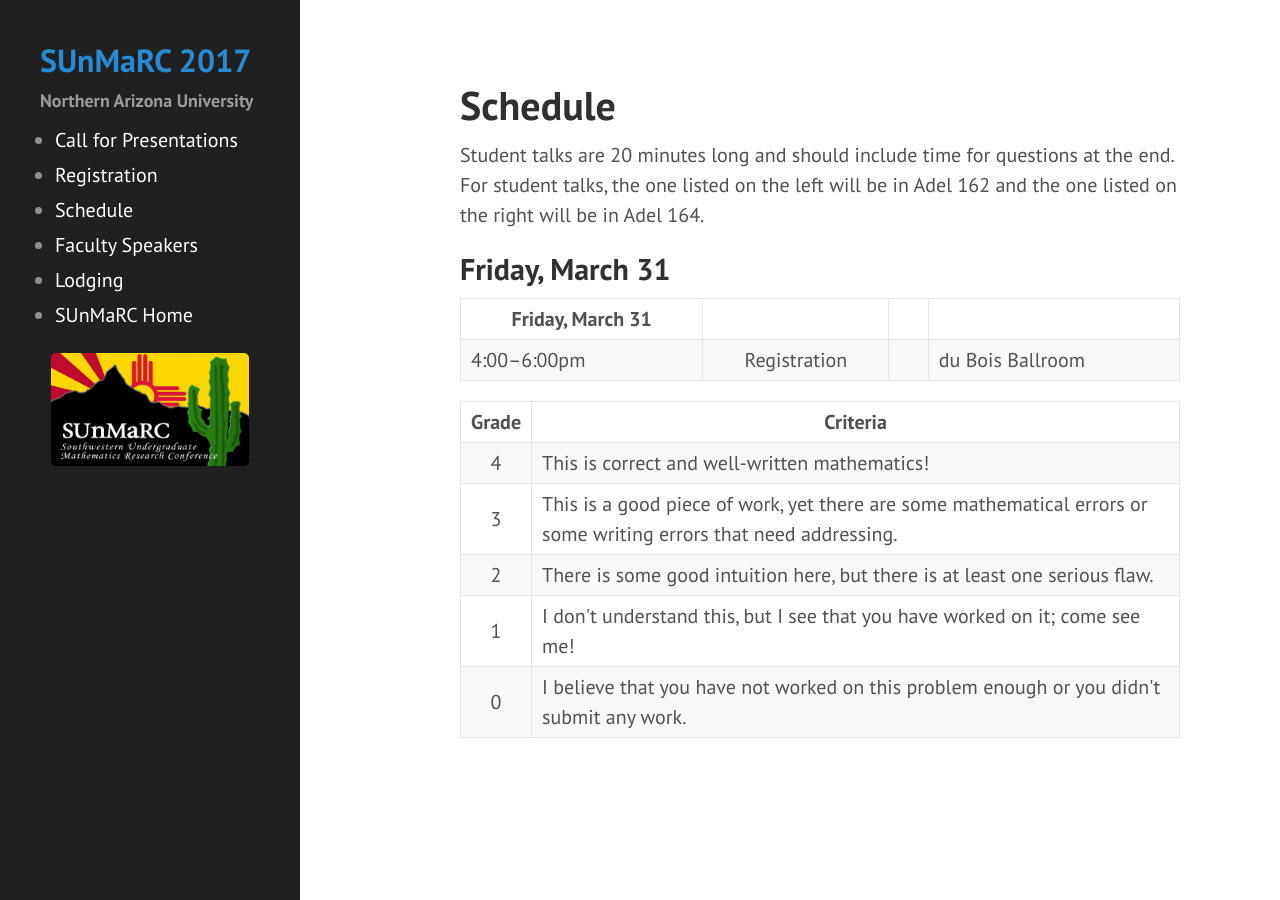
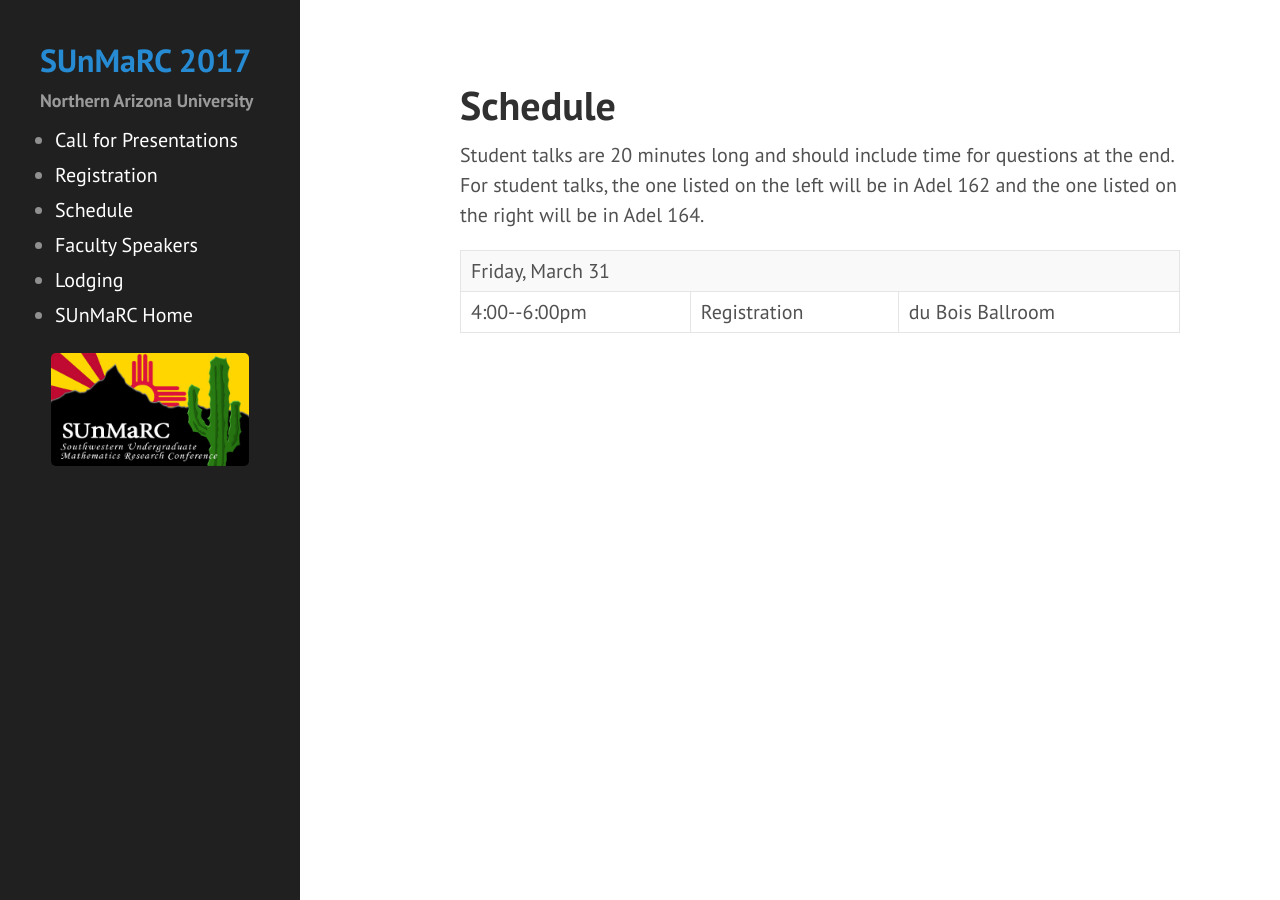
Before and after one commit to NAUMathStat/sunmarc2017, a Jekyll site: the page built from schedule.md, in a window 1280 px wide. Built offline with Jekyll 4.4.1, drawn with Linux system fonts in a browser that asks for light colours.

Commit message:
Update to schedule

```diff
--- a/schedule.md
+++ b/schedule.md
@@ -5,47 +5,16 @@ title: Schedule
 
 Student talks are 20 minutes long and should include time for questions at the end. For student talks, the one listed on the left will be in Adel 162 and the one listed on the right will be in Adel 164.
 
-
-
-## Friday, March 31 ##
-
-| Friday, March 31 |            |       |                 |
-| ------------- |:-------------:| -----:|
-| 4:00--6:00pm  | Registration  |       | du Bois Ballroom |
-
-
-<center>
-<table class="table table-striped">
-	<thead>
-	<tr>
-		<th style="text-align: center;">Grade</th>
-		<th>Criteria</th>
-	</tr>
-	</thead>
-	<tbody>
-	<tr>
-		<td style="text-align: center;">4</td>
-		<td>This is correct and well-written mathematics!</td>
-	</tr>
-	<tr>
-		<td style="text-align: center;">3</td>
-		<td>This is a good piece of work, yet there are some mathematical errors or some writing errors that need addressing.</td>
-	</tr>
-	<tr>
-		<td style="text-align: center;">2</td>
-		<td>There is some good intuition here, but there is at least one serious flaw. </td>
-	</tr>
-	<tr>
-		<td style="text-align: center;">1</td>
-		<td>I don't understand this, but I see that you have worked on it; come see me!</td>
-	</tr>
-	<tr>
-		<td style="text-align: center;">0</td>
-		<td>I believe that you have not worked on this problem enough or you didn't submit any work.</td>
-	</tr>
-	</tbody>
+<table>
+  <tr>
+    <td colspan="4">Friday, March 31</td>
+  </tr>
+  <tr>
+    <td>4:00--6:00pm</td>
+    <td colspan="2">Registration</td>
+    <td>du Bois Ballroom</td>
+  </tr>
 </table>
-</center>
 
 <!--
 \begin{table}[h]
```
